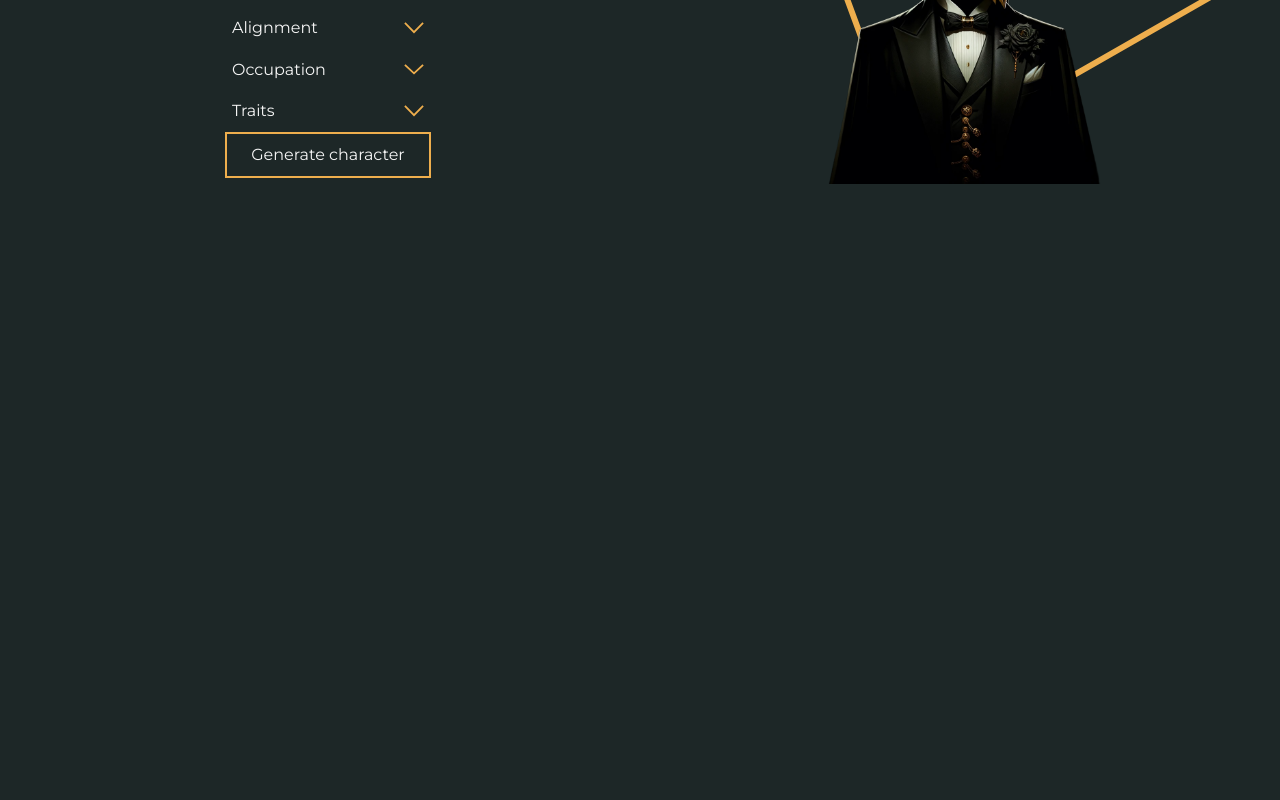
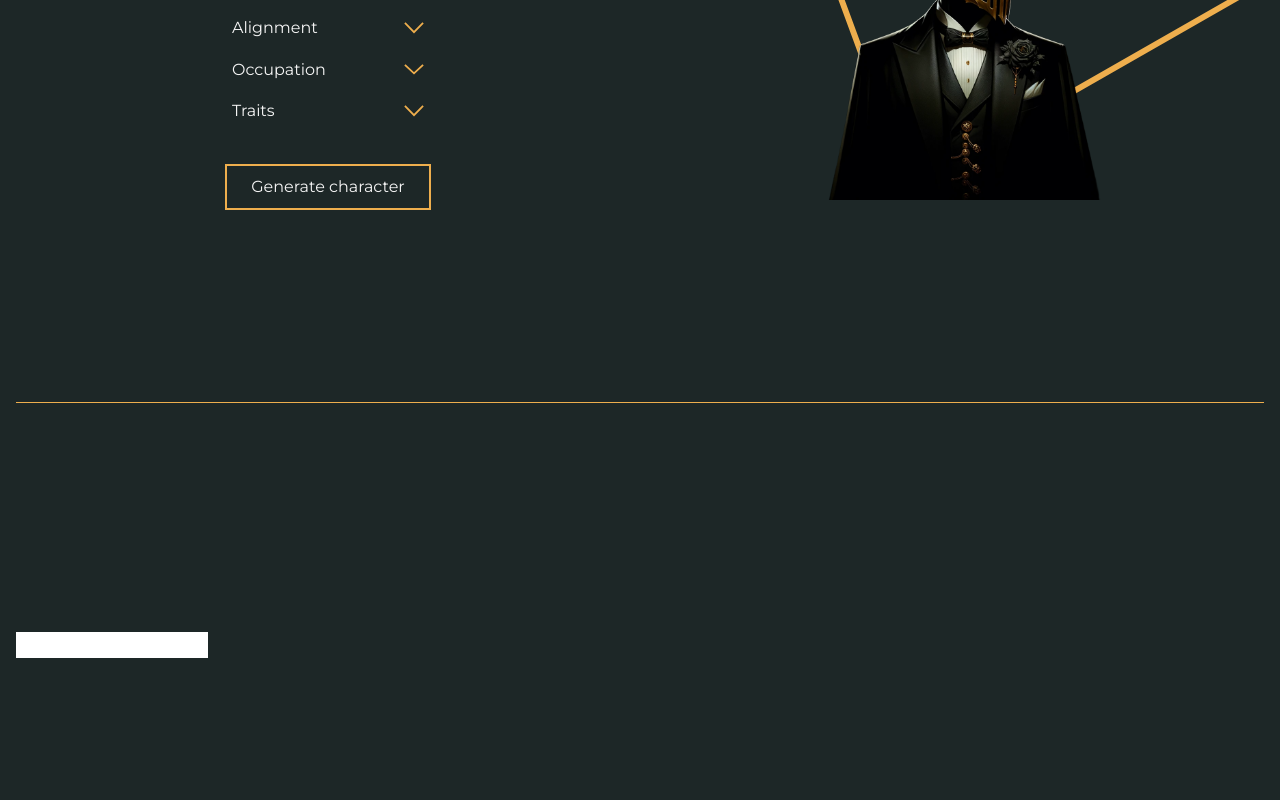
Before and after one commit to AsterShadow/RPG-henchman, a Next.js app: page /create/character in a window 1280 px wide. Shown: the part 400-1200 px from the top of the page. Before the commit the page ends 1010 px from the top, so only its background shows below. Built offline with nearby package versions, Linux system fonts and the light colour scheme.

Commit message:
chat component

```diff
--- a/src/app/layout/SectionChat/index.tsx
+++ b/src/app/layout/SectionChat/index.tsx
@@ -1,11 +1,16 @@
-import React from 'react'
+import React from "react";
 
-const SectionChat = () => {
-  return (
-    <div>
-
-    </div>
-  )
+interface SectionChatProps {
+  messages: string[];
 }
 
+const SectionChat: React.FC<SectionChatProps> = ({ messages }) => {
+  return (
+    <div className="flex border-gold border-t-[1px] min-h-64 max-h-64 overflow-y-auto custom-scrollbar">
+      <div></div>
+      <input type="text" className="self-end"></input>
+    </div>
+  );
+};
+
 export default SectionChat;
--- a/src/app/layout/SectionDropdowns/index.tsx
+++ b/src/app/layout/SectionDropdowns/index.tsx
@@ -20,7 +20,7 @@ const SectionDropDowns: React.FC<SectionDropDownsProps> = ({ category }) => {
       {Object.entries(options).map(([key, options]) => (
         <Dropdown key={key} options={options} label={key.charAt(0).toUpperCase() + key.slice(1)} />
       ))}
-      <div>
+      <div className='pt-8'>
         <Button>
           Generate {category}
         </Button>
--- a/src/components/Button/index.tsx
+++ b/src/components/Button/index.tsx
@@ -5,6 +5,7 @@ import React, { ReactNode } from 'react';
 
 interface ButtonProps {
     children: ReactNode;
+    onClick?: any;
 }
 
 const Button: React.FC<ButtonProps> = ({ children }) => {
--- a/src/pages/create/[slug].tsx
+++ b/src/pages/create/[slug].tsx
@@ -1,37 +1,37 @@
 "use client";
 
-import Navbar from '@/app/layout/Header/Header';
-import SectionChat from '@/app/layout/SectionChat';
-import SectionComponent from '@/app/layout/SectionHero';
-import { sections } from '@/constants/section';
-import { useRouter } from 'next/router';
+import Footer from "@/app/layout/Footer/Footer";
+import Navbar from "@/app/layout/Header/Header";
+import SectionChat from "@/app/layout/SectionChat";
+import SectionComponent from "@/app/layout/SectionHero";
+import { sections } from "@/constants/section";
+import { useRouter } from "next/router";
+import { useState } from "react";
 
 const CreatePage = () => {
   const router = useRouter();
   const { slug } = router.query;
+  const [messages, setMessages] = useState<string[]>([]);
 
   const section = sections.find((section) => section.slug === slug);
-
+  //handle loading state instead of throwing 404 error
   return (
-    <main className='container'>
+    <main className="container">
       <Navbar />
-        <div className='w-full flex flex-col gap-48 py-[8rem] lg:py-[15rem]'>
-          {section ?
-            <>
-              <SectionComponent {...section} />
-              <SectionChat />
-            </>
-            :
-            <div className='w-full flex flex-col items-center justify-center'>
-              <div className='text-2xl'>
-                ERROR404
-              </div>
-              <div>
-                PAGE NOT FOUND
-              </div>
-            </div>
-          }
-        </div>
+      <div className="w-full flex flex-col gap-48 py-[8rem] lg:py-[15rem]">
+        {section ? (
+          <>
+            <SectionComponent {...section} />
+            <SectionChat messages={messages} />
+          </>
+        ) : (
+          <div className="w-full flex flex-col items-center justify-center">
+            <div className="text-2xl">ERROR404</div>
+            <div>PAGE NOT FOUND</div>
+          </div>
+        )}
+      </div>
+      <Footer />
     </main>
   );
 };
```
